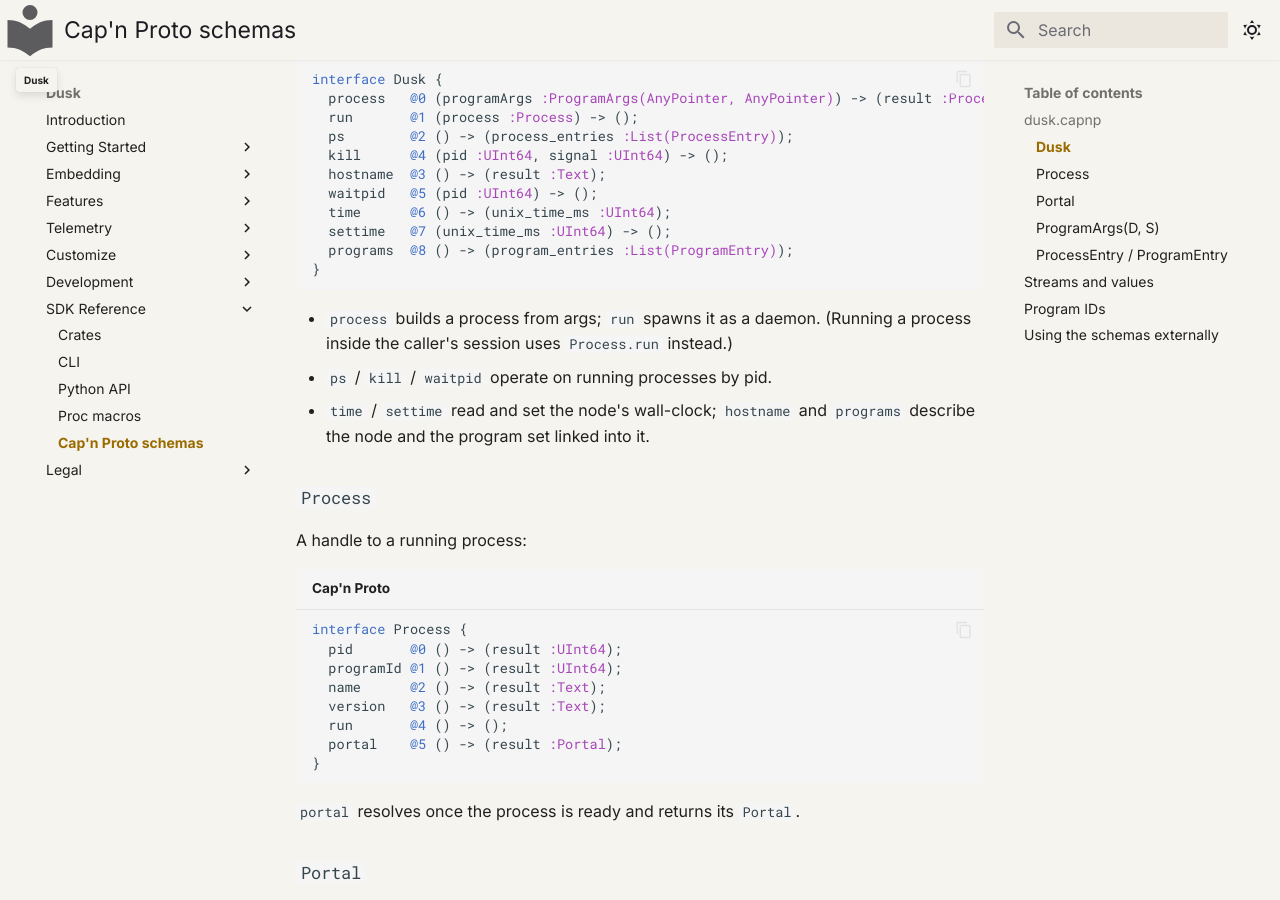
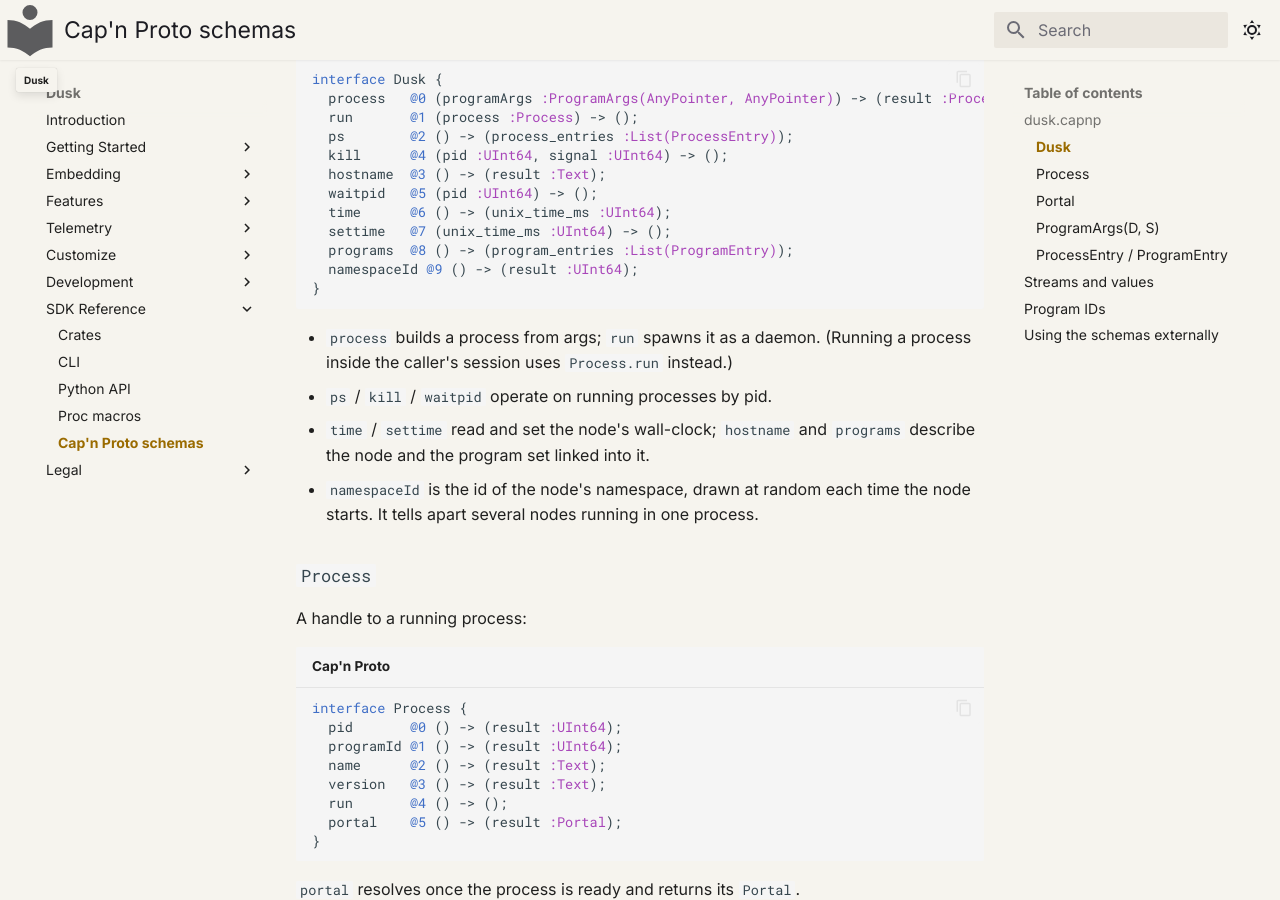
Before and after one commit to tomerze/dusk, an MkDocs documentation site: the page built from docs/docs/sdk-reference/capnp-schemas.md, in a window 1280 px wide and 900 px high, scrolled down 442 px. Built offline with MkDocs 1.6.1 and Material for MkDocs 9.7.7, drawn with Linux system fonts in a browser that asks for light colours; comment, search, counter and statistics services are not loaded.

Commit message:
Update docs for Dusk.namespaceId
The capnp schema reference lists Dusk.namespaceId @9 and says what the id is: drawn at random each time the node starts, it tells apart several nodes running in one process.

````diff
--- a/docs/docs/sdk-reference/capnp-schemas.md
+++ b/docs/docs/sdk-reference/capnp-schemas.md
@@ -23,6 +23,7 @@
   time      @6 () -> (unix_time_ms :UInt64);
   settime   @7 (unix_time_ms :UInt64) -> ();
   programs  @8 () -> (program_entries :List(ProgramEntry));
+  namespaceId @9 () -> (result :UInt64);
 }
 ```
 
@@ -31,6 +32,8 @@
 - `ps` / `kill` / `waitpid` operate on running processes by pid.
 - `time` / `settime` read and set the node's wall-clock; `hostname` and
   `programs` describe the node and the program set linked into it.
+- `namespaceId` is the id of the node's namespace, drawn at random each time the
+  node starts. It tells apart several nodes running in one process.
 
 ### `Process`
 
````
